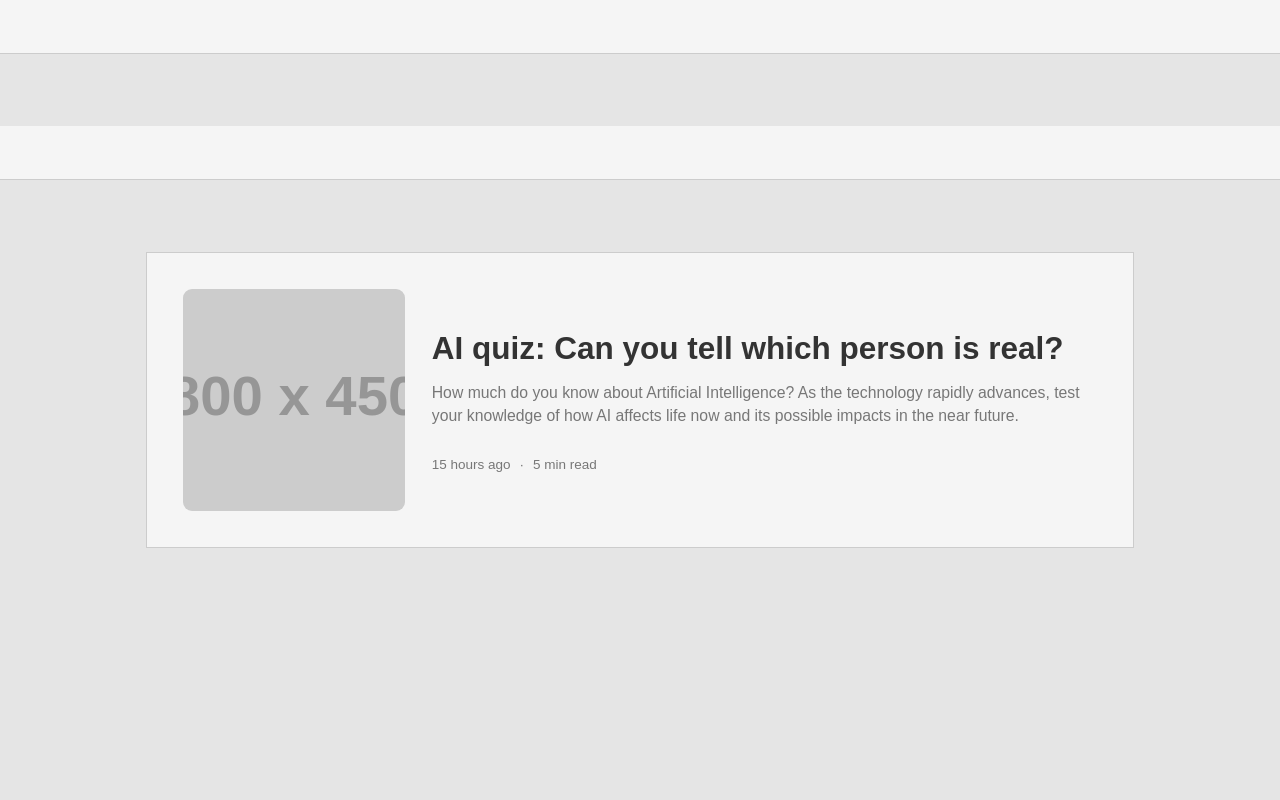
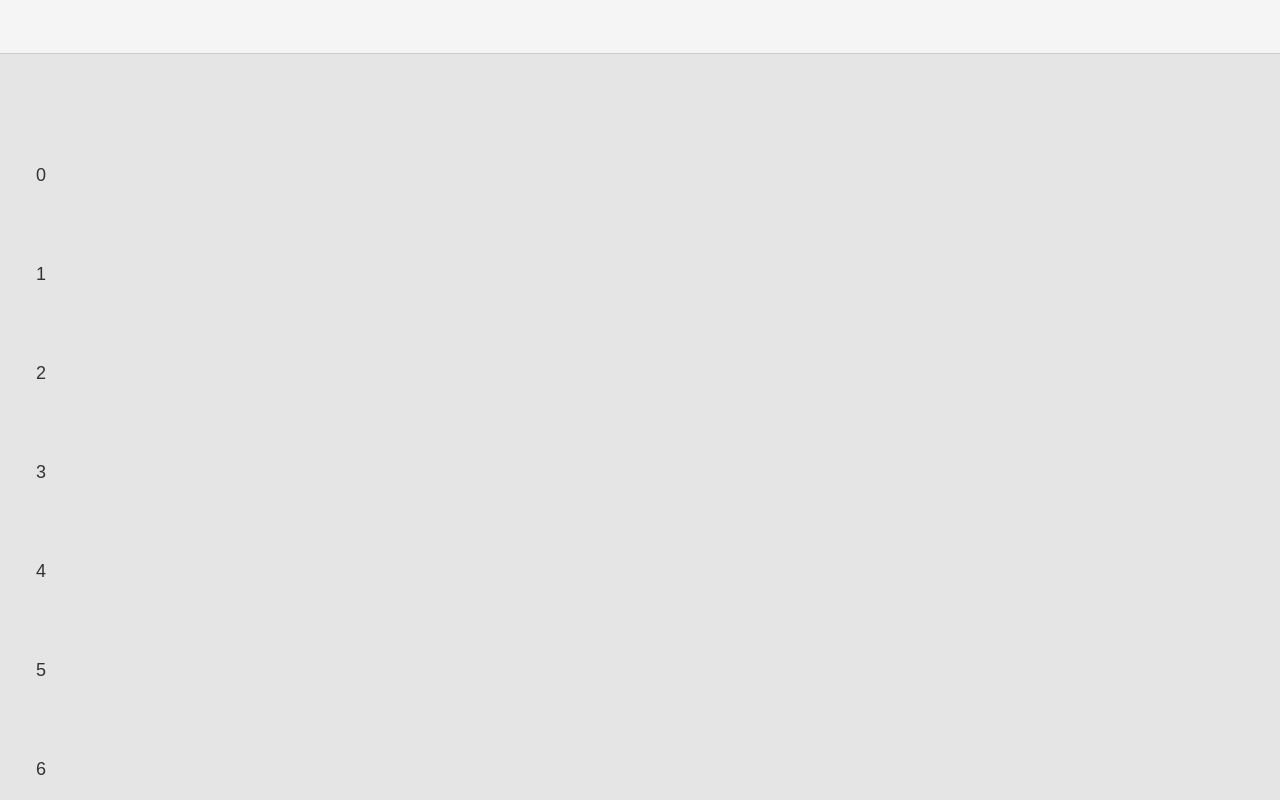
Before and after one commit to hypulse/devlog, a Next.js app: page / in a window 1280 px wide. Shown: the top 800 px of the page. Built offline with nearby package versions, Linux system fonts and the light colour scheme; a web font is replaced by a local one.

Commit message:
무한 스크롤 구현 중

```diff
--- a/app/page.tsx
+++ b/app/page.tsx
@@ -1,30 +1,102 @@
-import { ArticleCard } from "@/components/cards";
+"use client";
+
+import { ArticleCard, ArticleCardSmall } from "@/components/cards";
 import { ArticleCardData } from "@/types/data";
+import { useCallback, useEffect, useRef, useState } from "react";
 
 const articleCardDataDummy: ArticleCardData = {
   _id: "1",
   createdAt: new Date(2023, 6, 20),
   title: "AI quiz: Can you tell which person is real?",
-  tags: [
-    { _id: "1", name: "javascript" },
-    { _id: "2", name: "typescript" },
-  ],
   type: "article",
   wordCount: 1000,
   description:
     "How much do you know about Artificial Intelligence? As the technology rapidly advances, test your knowledge of how AI affects life now and its possible impacts in the near future.",
-  thumbnailImage: "http://placehold.it/800x450",
 };
 
 export default function Home() {
+  const [articles, setArticles] = useState(Array.from({ length: 20 }));
+  const [page, setPage] = useState(1);
+  const [loading, setLoading] = useState(false);
+  const loader = useRef(null);
+
+  const handleObserver = useCallback((entries: IntersectionObserverEntry[]) => {
+    const target = entries[0];
+    if (target.isIntersecting) {
+      loadMore();
+    }
+  }, []);
+
+  const loadMore = () => {
+    setLoading(true);
+    if (articles.length >= 212) {
+      setLoading(false);
+      return;
+    }
+    setPage((prevPage) => prevPage + 1);
+    setArticles((prevArticles) => [
+      ...prevArticles,
+      ...Array.from({ length: 20 }),
+    ]);
+    setLoading(false);
+  };
+
+  useEffect(() => {
+    const option = {
+      root: null,
+      rootMargin: "20px",
+      threshold: 0,
+    };
+    const observer = new IntersectionObserver(handleObserver, option);
+    if (loader.current) {
+      observer.observe(loader.current);
+    }
+
+    return () => observer.disconnect();
+  }, [handleObserver]);
+
   return (
-    <>
-      <header className="w-full h-[3rem] border-b border-borderColor mb-sectionSpacing bg-cardColor">
-        <div className="flex items-center h-full mx-auto max-w-screen-desktop px-containerPadding text-extra"></div>
-      </header>
-      <main className="mx-auto max-w-screen-desktop px-containerPadding">
-        <ArticleCard {...articleCardDataDummy} />
-      </main>
-    </>
+    <div>
+      {/* <main className="mx-auto max-w-screen-desktop px-containerPadding space-y-sectionSpacing">
+        <div>
+          <div className="flex mb-elementSpacing">
+            <h2 className="font-bold text-subTitle">Snippets</h2>
+            <div className="flex-grow" />
+            <button className="text-caption text-textSecondaryColor px-buttonSpacingX">
+              View all
+            </button>
+          </div>
+          <div className="grid grid-cols-1 gap-y-columnGap gap-x-rowGap tablet:grid-cols-2">
+            <ArticleCardSmall {...articleCardDataDummy} />
+            <ArticleCardSmall {...articleCardDataDummy} />
+            <ArticleCardSmall {...articleCardDataDummy} />
+            <ArticleCardSmall {...articleCardDataDummy} />
+          </div>
+        </div>
+        <div>
+          <h2 className="font-bold text-subTitle mb-elementSpacing">
+            <span className="text-primary">Latest</span> articles
+          </h2>
+          <div className="flex flex-col gap-y-elementSpacing">
+            <ArticleCard {...articleCardDataDummy} />
+            <ArticleCard {...articleCardDataDummy} />
+          </div>
+        </div>
+      </main> */}
+      <div className="container">
+        {articles.map((_, index) => (
+          <div key={index} className="p-cardPadding">
+            {index}
+          </div>
+        ))}
+        <div className="loading" ref={loader}>
+          {loading && <h2>로딩중...</h2>}
+          {!loading && articles.length >= 212 && (
+            <h2>더 이상 컨텐츠가 없습니다.</h2>
+          )}
+        </div>
+      </div>
+      {/* <div className="h-sectionSpacing" ref={loader} /> */}
+    </div>
   );
 }
```
